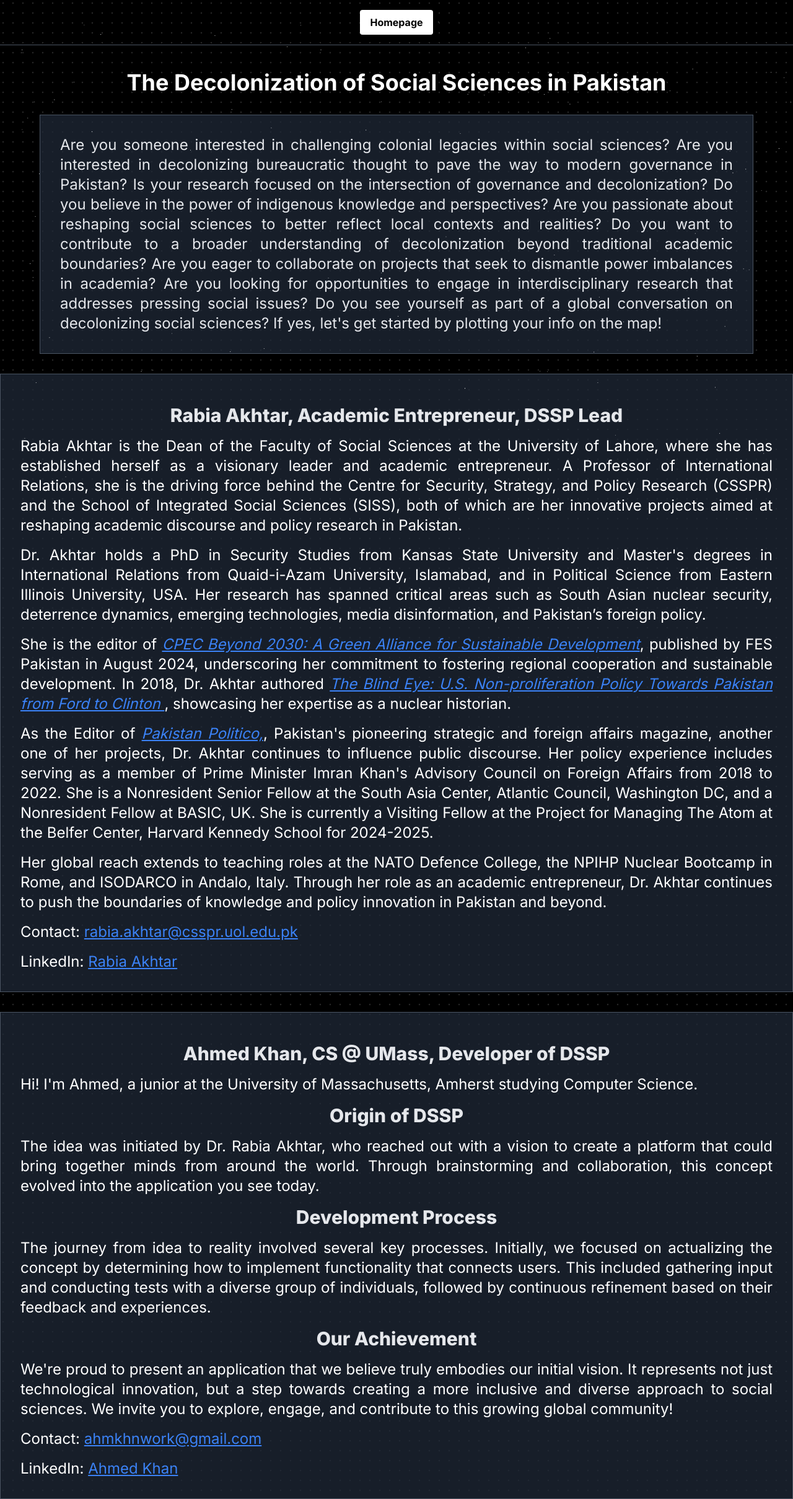
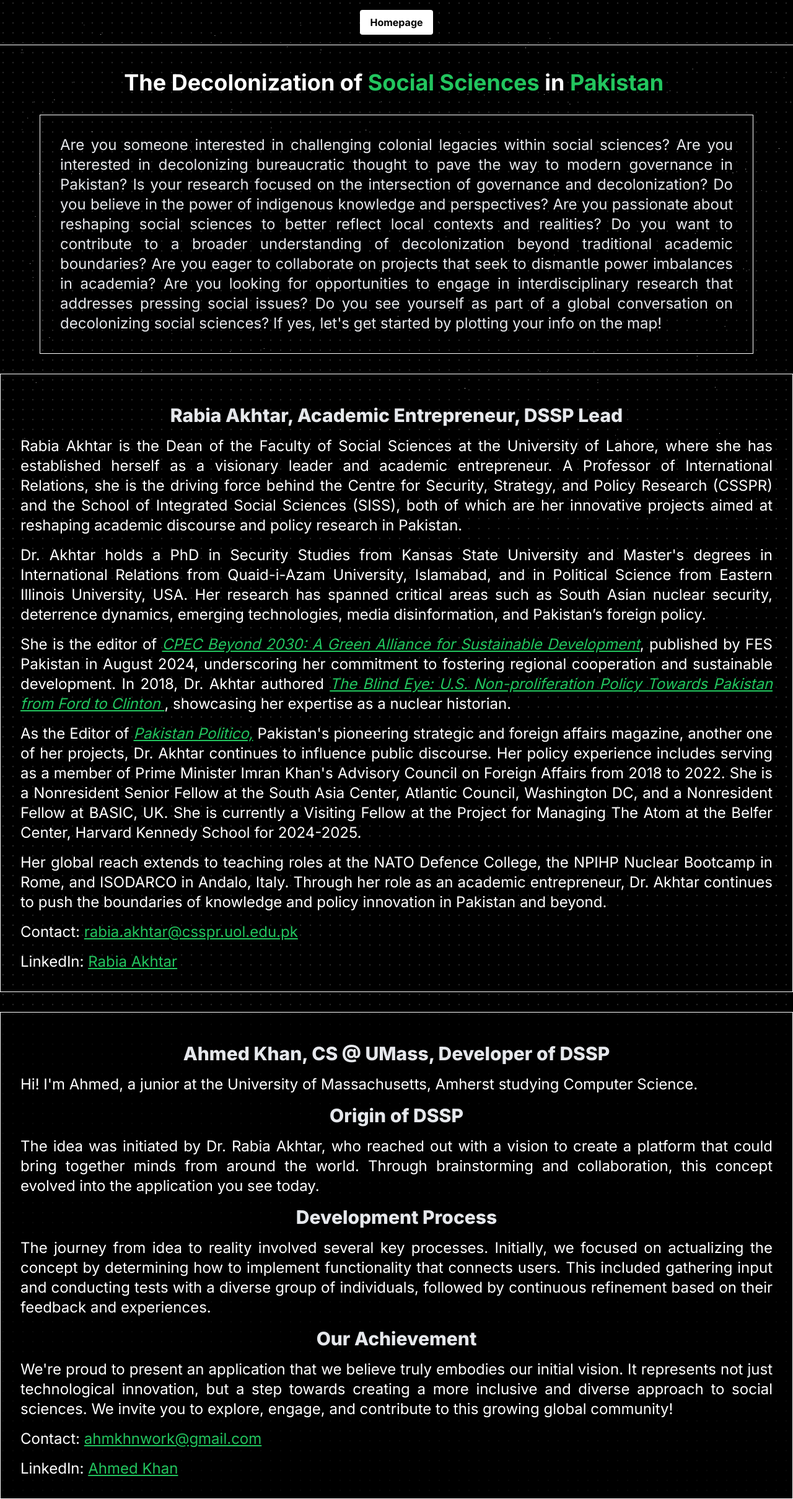
Before and after one commit to ahmkhn/dsspp, a Next.js app in the folder dssp/: page /about in a window 1280 px wide. Shown: the whole page at 62% size. Built offline with nearby package versions, Linux system fonts and the light colour scheme.

Commit message:
style: about page

```diff
--- a/dssp/app/about/page.tsx
+++ b/dssp/app/about/page.tsx
@@ -1,6 +1,6 @@
 import { StarsBackground } from "@/components/ui/stars-background";
 import { ShootingStars } from "@/components/ui/shooting-stars";
-
+import { Highlight } from "@/components/ui/hero-highlight";
 export default async function About() {
   return (
     <div className="flex w-full flex-col items-center min-h-screen bg-black bg-dot-thick-neutral-800 group justify-center">
@@ -13,10 +13,10 @@ export default async function About() {
         starHeight={6}
         starWidth={40}
       />
-      <nav className="z-10 mb-10 w-full border-b border-gray-600 py-4 flex flex-col sm:flex-row items-center">
+      <nav className="z-10 mb-10 w-full border-b border-white py-4 flex flex-col sm:flex-row items-center">
         <div className="flex flex-col sm:flex-row justify-center items-center w-full px-4 sm:px-6 space-y-4 sm:space-y-0">
           <a
-            className="inline-flex items-center justify-center text-center bg-white text-black px-4 py-2 rounded text-sm sm:text-base font-bold"
+            className="z-10 inline-flex items-center justify-center text-center bg-white text-black px-4 py-2 rounded text-sm sm:text-base font-bold"
             href="/"
           >
             Homepage
@@ -25,19 +25,22 @@ export default async function About() {
   </nav>
       <div className="flex flex-col items-center">
         <h1 className="text-2xl md:text-3xl lg:text-4xl font-bold text-white mb-8 text-center">
-          The Decolonization of Social Sciences in Pakistan
+          The Decolonization of&nbsp;
+          <Highlight className="text-green-500">Social Sciences</Highlight>
+          &nbsp;in&nbsp;
+          <Highlight className="text-green-500">Pakistan&nbsp;</Highlight>
         </h1>
       </div>
 
       <div className="flex flex-col text-justify">
         <div className="flex flex-col gap-4 max-w-6xl mx-auto">
-          <div className="flex-1 border border-gray-600 p-4 md:p-6 lg:p-8 rounded-lg bg-gray-800 bg-opacity-75">
+          <div className="flex-1 border border-white p-4 md:p-6 lg:p-8 rounded-lg bg-black-800 bg-opacity-75">
             <p className="text-base sm:text-lg md:text-xl lg:text-2xl text-gray-200 leading-relaxed">
             Are you someone interested in challenging colonial legacies within social sciences? Are you interested in decolonizing bureaucratic thought to pave the way to modern governance in Pakistan? Is your research focused on the intersection of governance and decolonization? Do you believe in the power of indigenous knowledge and perspectives? Are you passionate about reshaping social sciences to better reflect local contexts and realities? Do you want to contribute to a broader understanding of decolonization beyond traditional academic boundaries? Are you eager to collaborate on projects that seek to dismantle power imbalances in academia? Are you looking for opportunities to engage in interdisciplinary research that addresses pressing social issues? Do you see yourself as part of a global conversation on decolonizing social sciences? If yes, let's get started by plotting your info on the map!
             </p>
           </div>
         </div>
-        <div className="mt-8 flex-1 border border-gray-600 p-4 md:p-6 lg:p-8 rounded-lg bg-gray-800 bg-opacity-75">
+        <div className="mt-8 flex-1 border border-white p-4 md:p-6 lg:p-8 rounded-lg bg-black-800 bg-opacity-75">
             <h1 className="mt-4 font-extrabold  text-lg sm:text-xl md:text-2xl lg:text-3xl text-gray-200 leading-relaxed text-center">
             Rabia Akhtar, Academic Entrepreneur, DSSP Lead
             </h1>
@@ -49,23 +52,23 @@ export default async function About() {
             </p>
 
             <p className="mt-4 text-base sm:text-lg md:text-xl lg:text-2xl">
-            She is the editor of <a target="_blank" className="italic text-blue-500 underline" href="https://pakistan.fes.de/e/china-pakistan-economic-corridor-beyond-2030-a-green-alliance-for-sustainable-development.html"> CPEC Beyond 2030: A Green Alliance for Sustainable Development</a>, published by FES Pakistan in August 2024, underscoring her commitment to fostering regional cooperation and sustainable development. In 2018, Dr. Akhtar authored <a target="_blank" className="italic text-blue-500 underline" href="https://csspr.uol.edu.pk/f2c/">The Blind Eye: U.S. Non-proliferation Policy Towards Pakistan from Ford to Clinton </a>, showcasing her expertise as a nuclear historian.
+            She is the editor of <a target="_blank" className="italic text-green-500 underline" href="https://pakistan.fes.de/e/china-pakistan-economic-corridor-beyond-2030-a-green-alliance-for-sustainable-development.html"> CPEC Beyond 2030: A Green Alliance for Sustainable Development</a>, published by FES Pakistan in August 2024, underscoring her commitment to fostering regional cooperation and sustainable development. In 2018, Dr. Akhtar authored <a target="_blank" className="italic text-green-500 underline" href="https://csspr.uol.edu.pk/f2c/">The Blind Eye: U.S. Non-proliferation Policy Towards Pakistan from Ford to Clinton </a>, showcasing her expertise as a nuclear historian.
             </p>
 
             <p className="mt-4 text-base sm:text-lg md:text-xl lg:text-2xl">
-            As the Editor of <a target="_blank" className="italic text-blue-500 underline" href="https://pakistanpolitico.com/">Pakistan Politico,</a>, Pakistan's pioneering strategic and foreign affairs magazine, another one of her projects, Dr. Akhtar continues to influence public discourse. Her policy experience includes serving as a member of Prime Minister Imran Khan's Advisory Council on Foreign Affairs from 2018 to 2022. She is a Nonresident Senior Fellow at the South Asia Center, Atlantic Council, Washington DC, and a Nonresident Fellow at BASIC, UK. She is currently a Visiting Fellow at the Project for Managing The Atom at the Belfer Center, Harvard Kennedy School for 2024-2025.
+            As the Editor of <a target="_blank" className="italic text-green-500 underline" href="https://pakistanpolitico.com/">Pakistan Politico,</a> Pakistan's pioneering strategic and foreign affairs magazine, another one of her projects, Dr. Akhtar continues to influence public discourse. Her policy experience includes serving as a member of Prime Minister Imran Khan's Advisory Council on Foreign Affairs from 2018 to 2022. She is a Nonresident Senior Fellow at the South Asia Center, Atlantic Council, Washington DC, and a Nonresident Fellow at BASIC, UK. She is currently a Visiting Fellow at the Project for Managing The Atom at the Belfer Center, Harvard Kennedy School for 2024-2025.
             </p>
 
             <p className="mt-4 text-base sm:text-lg md:text-xl lg:text-2xl">
             Her global reach extends to teaching roles at the NATO Defence College, the NPIHP Nuclear Bootcamp in Rome, and ISODARCO in Andalo, Italy. Through her role as an academic entrepreneur, Dr. Akhtar continues to push the boundaries of knowledge and policy innovation in Pakistan and beyond.
             </p>
 
-            <p className="mt-4 text-base sm:text-lg md:text-xl lg:text-2xl"> Contact: <a target="_blank" className="text-blue-500 underline" href="mailto:rabia.akhtar@csspr.uol.edu.pk">rabia.akhtar@csspr.uol.edu.pk</a></p>
-            <p className="mt-4 text-base sm:text-lg md:text-xl lg:text-2xl"> LinkedIn: <a target="_blank" className="text-blue-500 underline" href="https://www.linkedin.com/in/dr-rabia-akhtar-4a702b49/">Rabia Akhtar</a></p>
+            <p className="mt-4 text-base sm:text-lg md:text-xl lg:text-2xl"> Contact: <a target="_blank" className="text-green-500 underline" href="mailto:rabia.akhtar@csspr.uol.edu.pk">rabia.akhtar@csspr.uol.edu.pk</a></p>
+            <p className="mt-4 text-base sm:text-lg md:text-xl lg:text-2xl"> LinkedIn: <a target="_blank" className="text-green-500 underline" href="https://www.linkedin.com/in/dr-rabia-akhtar-4a702b49/">Rabia Akhtar</a></p>
 
           </div>
 
-          <div className="mt-8 flex-1 border border-gray-600 p-4 md:p-6 lg:p-8 rounded-lg bg-gray-800 bg-opacity-75">
+          <div className="mt-8 flex-1 border border-white p-4 md:p-6 lg:p-8 rounded-lg bg-black bg-opacity-75">
             <h1 className="mt-4 font-extrabold  text-lg sm:text-xl md:text-2xl lg:text-3xl text-gray-200 leading-relaxed text-center">
             Ahmed Khan, CS @ UMass, Developer of DSSP
             </h1>
@@ -93,8 +96,8 @@ export default async function About() {
             We invite you to explore, engage, and contribute to this growing global community!
             </p>
 
-            <p className="mt-4 text-base sm:text-lg md:text-xl lg:text-2xl"> Contact: <a target="_blank" className="text-blue-500 underline" href="mailto:ahmkhnwork@gmail.com">ahmkhnwork@gmail.com</a></p>
-            <p className="mt-4 text-base sm:text-lg md:text-xl lg:text-2xl"> LinkedIn: <a target="_blank" className="text-blue-500 underline" href="https://www.linkedin.com/in/ahmkhn">Ahmed Khan</a></p>
+            <p className="mt-4 text-base sm:text-lg md:text-xl lg:text-2xl"> Contact: <a target="_blank" className="text-green-500 underline" href="mailto:ahmkhnwork@gmail.com">ahmkhnwork@gmail.com</a></p>
+            <p className="mt-4 text-base sm:text-lg md:text-xl lg:text-2xl"> LinkedIn: <a target="_blank" className="text-green-500 underline" href="https://www.linkedin.com/in/ahmkhn">Ahmed Khan</a></p>
           </div>
       </div>
     </div>
```
